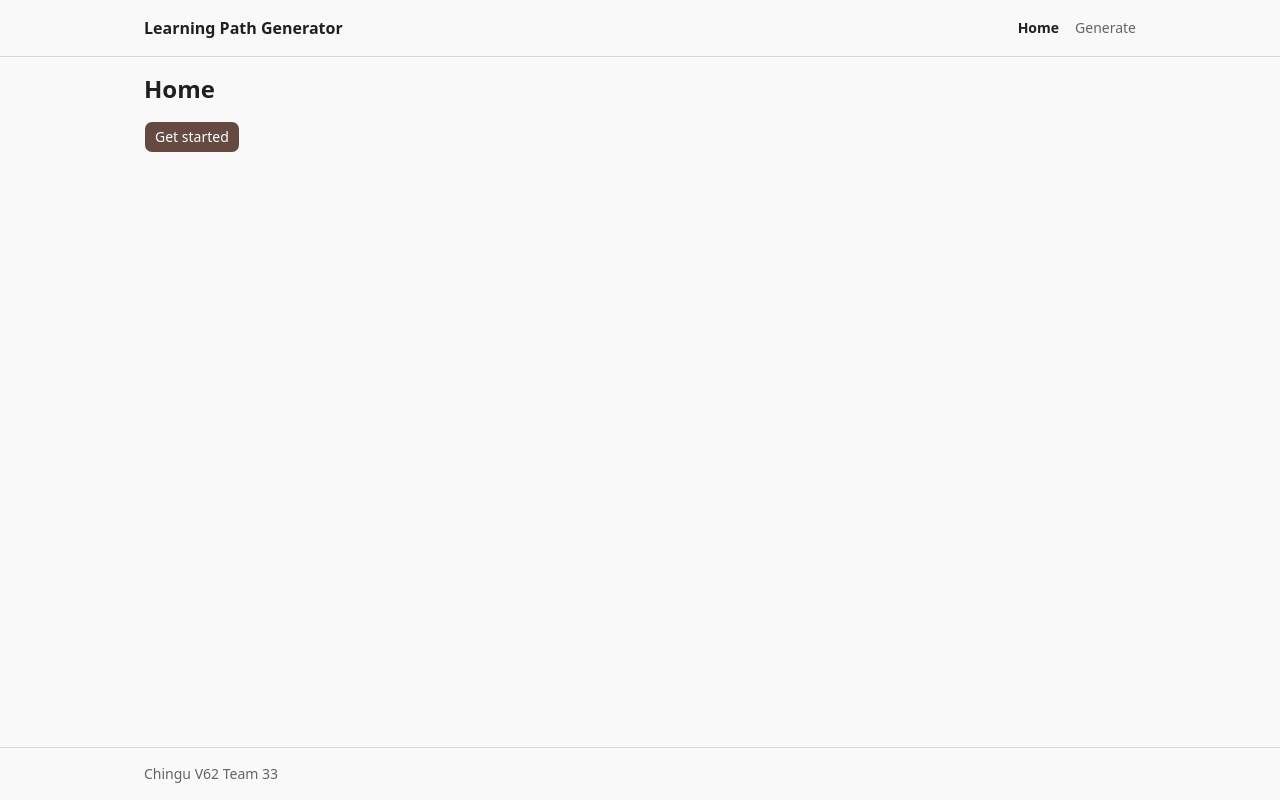
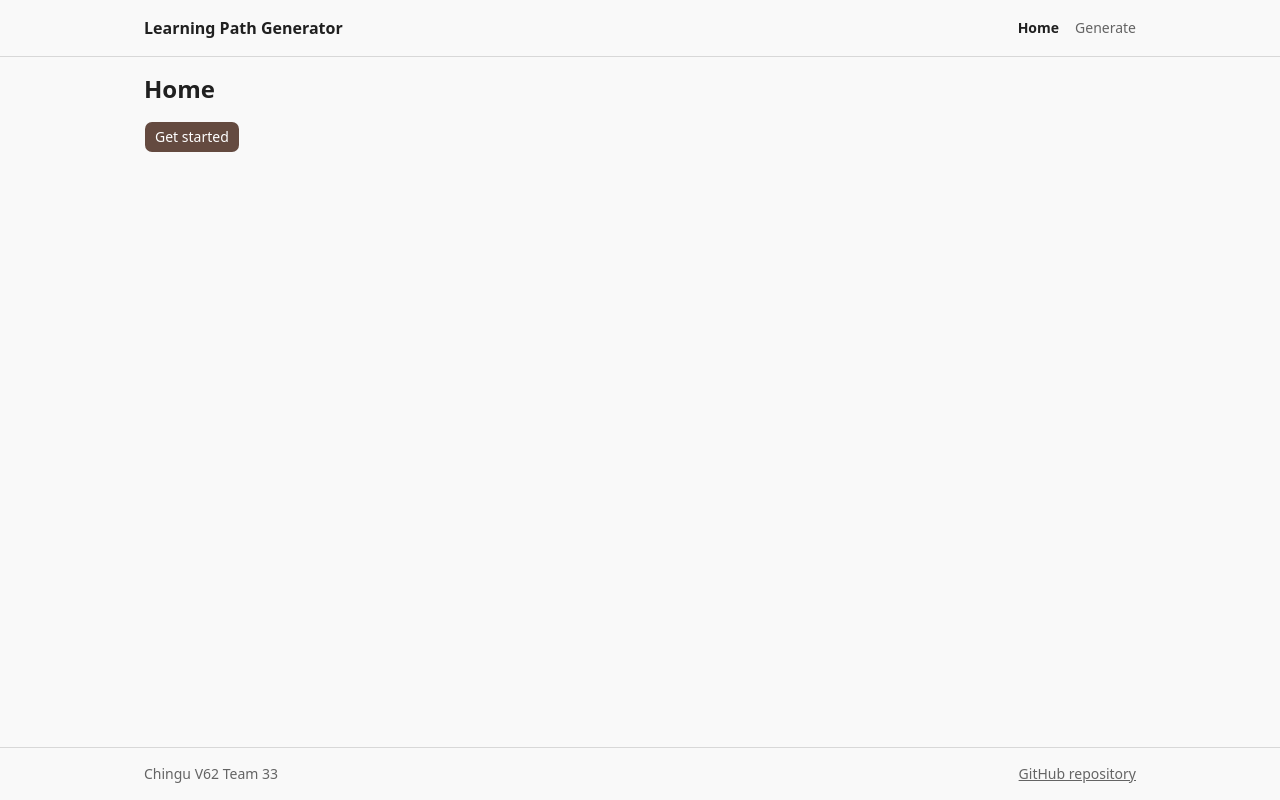
Before and after one commit to chingu-voyages/V62-tier3-team-33, a React (Vite) app in the folder frontend/: page / in a window 1280 px wide. Built offline with nearby package versions, Linux system fonts and the light colour scheme.

Commit message:
feat: add reusable Footer component with repository link (#51)

```diff
--- a/frontend/src/app/AppLayout.tsx
+++ b/frontend/src/app/AppLayout.tsx
@@ -1,4 +1,5 @@
 import { Outlet } from 'react-router'
+import { Footer } from './Footer'
 import { Header } from './Header'
 
 // Single shell for public and authenticated routes; guards wrap children, not the layout.
@@ -9,9 +10,7 @@ export function AppLayout() {
       <main className="mx-auto w-full max-w-5xl flex-1 p-4">
         <Outlet />
       </main>
-      <footer className="border-t">
-        <div className="mx-auto w-full max-w-5xl p-4 text-sm text-muted-foreground">Chingu V62 Team 33</div>
-      </footer>
+      <Footer />
     </div>
   )
 }
--- /dev/null
+++ b/frontend/src/app/Footer.tsx
@@ -0,0 +1,14 @@
+const REPO_URL = 'https://github.com/chingu-voyages/V62-tier3-team-33'
+
+export function Footer() {
+  return (
+    <footer className="border-t">
+      <div className="mx-auto flex w-full max-w-5xl flex-wrap items-center justify-between gap-2 p-4 text-sm text-muted-foreground">
+        <span>Chingu V62 Team 33</span>
+        <a href={REPO_URL} target="_blank" rel="noopener noreferrer" className="underline hover:text-foreground">
+          GitHub repository
+        </a>
+      </div>
+    </footer>
+  )
+}
```
